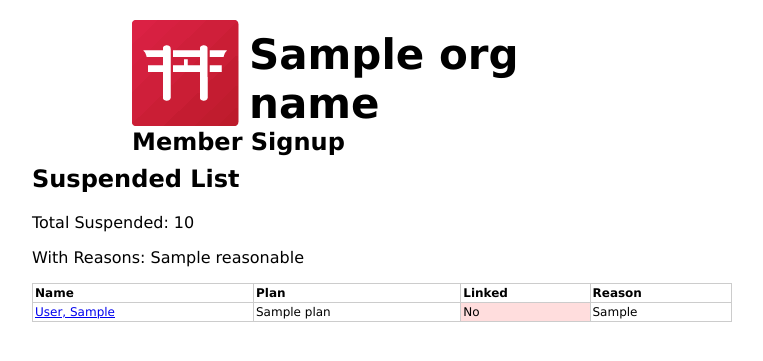
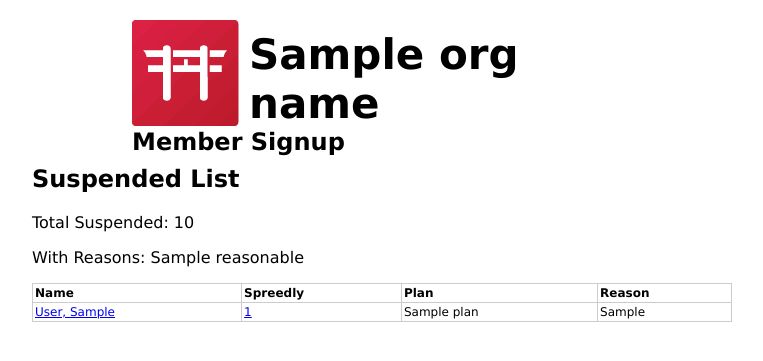
Before and after one commit to progrium/hackerdojo-signup, a Python web app: template templates/suspended.html in a window 1280 px wide. Shown: the top 361 px of the page, without its empty margins (258-1021 px from the left). Run offline with Jinja, Linux system fonts and the light colour scheme; the template is opened without the code that fills it: most values are stand-ins (such as "Sample title", 1, 10 or a date in 2020).

```diff
--- a/cron.yaml
+++ b/cron.yaml
@@ -3,6 +3,6 @@ cron:
   url: /cleanup
   schedule: every 24 hours
 
-- description: cleanup member records
+- description: email suspended users
   url: /areyoustillthere
   schedule: every 1 week
--- a/templates/suspended.html
+++ b/templates/suspended.html
@@ -19,16 +19,16 @@ h3 {margin-top:3em}
 <table class="log" width="100%" cellspacing="0" cellpadding="0" border="0">
 <tr class="header">
   <td>Name</td>
+  <td>Spreedly</td>
   <td>Plan</td>
-  <td>Linked</td>
   <td>Reason</td>
 </tr>
 
 {% for u in suspended_users %}
   <tr>
     <td><a href="https://appengine.google.com/datastore/edit?app_id=hd-signup&key={{u.key}}">{{ u.last_name }}, {{ u.first_name }}</a></td>
+    <td><a href="{{ u.spreedly_admin_url }}">{{u.key.id}}</a></td>
     <td>{{ u.plan }}</td>
-    <td {% if not u.spreedly_token %}class="bad"{% endif %}>{% if u.spreedly_token %}Yes{% else %}No{% endif %}</td>
     <td {% if not u.unsubscribe_reason %}class="bad"{% endif %}>{% if u.unsubscribe_reason %}{{u.unsubscribe_reason}}{% else %}None{% endif %}</td>
   </tr>
 {% endfor %}
```
Also changed, not shown: main.py (+9 -1 lines).
